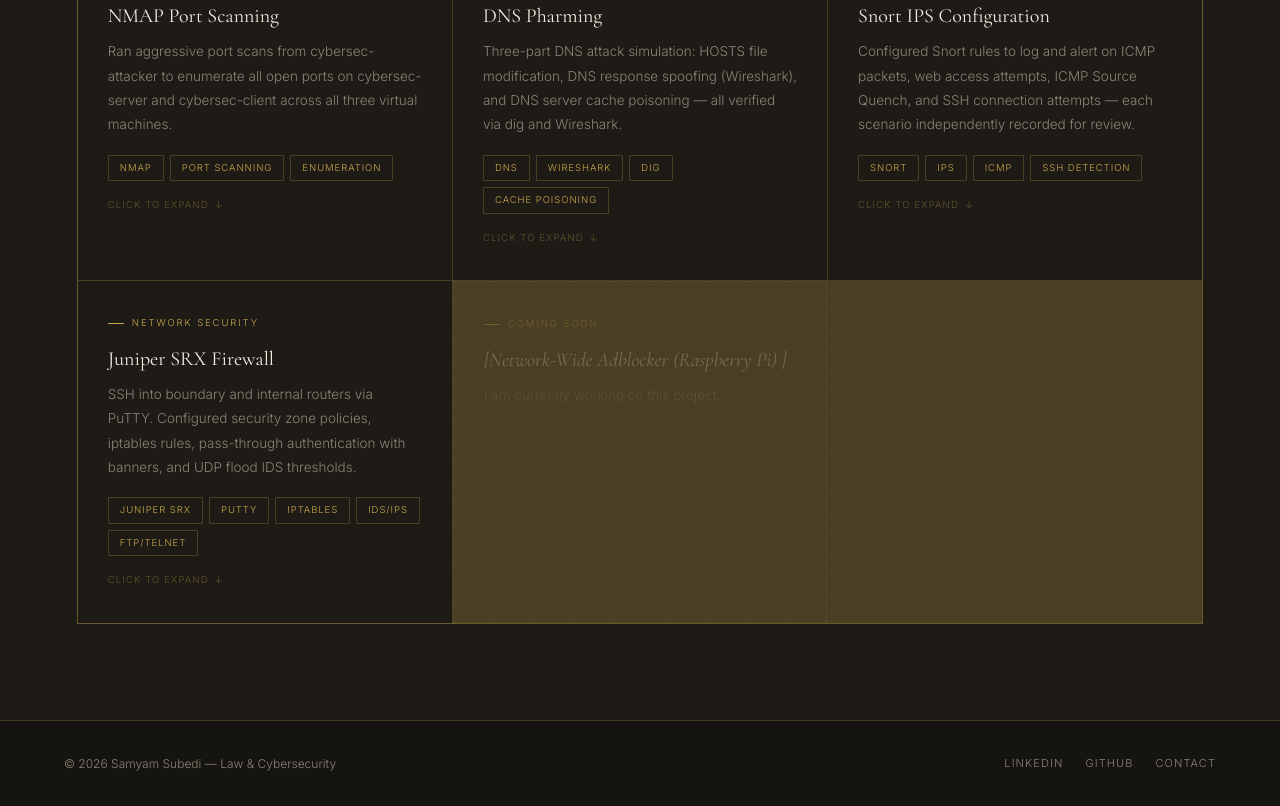
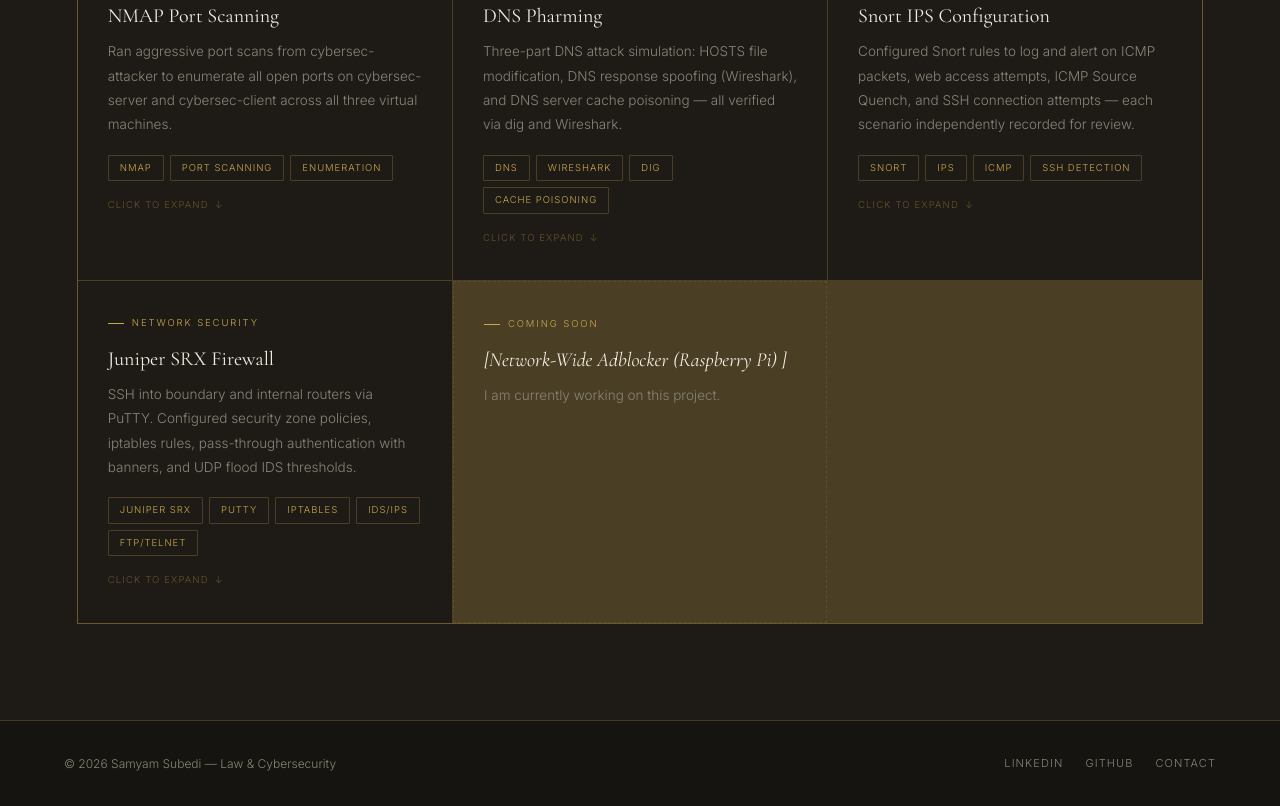
Before and after one commit to samyamsubedi/SamyamSubedi.github.io, a plain HTML site: page projects.html in a window 1280 px wide. Shown: the part 951-1757 px from the top of the page. Drawn offline with nearby package versions, Linux system fonts and the light colour scheme.

Commit message:
Update projects.html

```diff
--- a/projects.html
+++ b/projects.html
@@ -357,9 +357,9 @@
 
         <!-- CUSTOMISE: Copy a card--project block above to add more projects -->
         <div class="card card--placeholder" data-category="placeholder">
-          <div class="card__tag" style="opacity:.3;">Coming Soon</div>
-          <div class="card__title" style="opacity:.25; font-style:italic;">[Network-Wide Adblocker (Raspberry Pi) ]</div>
-          <div class="card__body" style="opacity:.25;">I am currently working on this project.</div>
+          <div class="card__tag" style="opacity:1;">Coming Soon</div>
+          <div class="card__title" style="opacity:1; font-style:italic;">[Network-Wide Adblocker (Raspberry Pi) ]</div>
+          <div class="card__body" style="opacity:1;">I am currently working on this project.</div>
         </div>
 
       </div>
```
